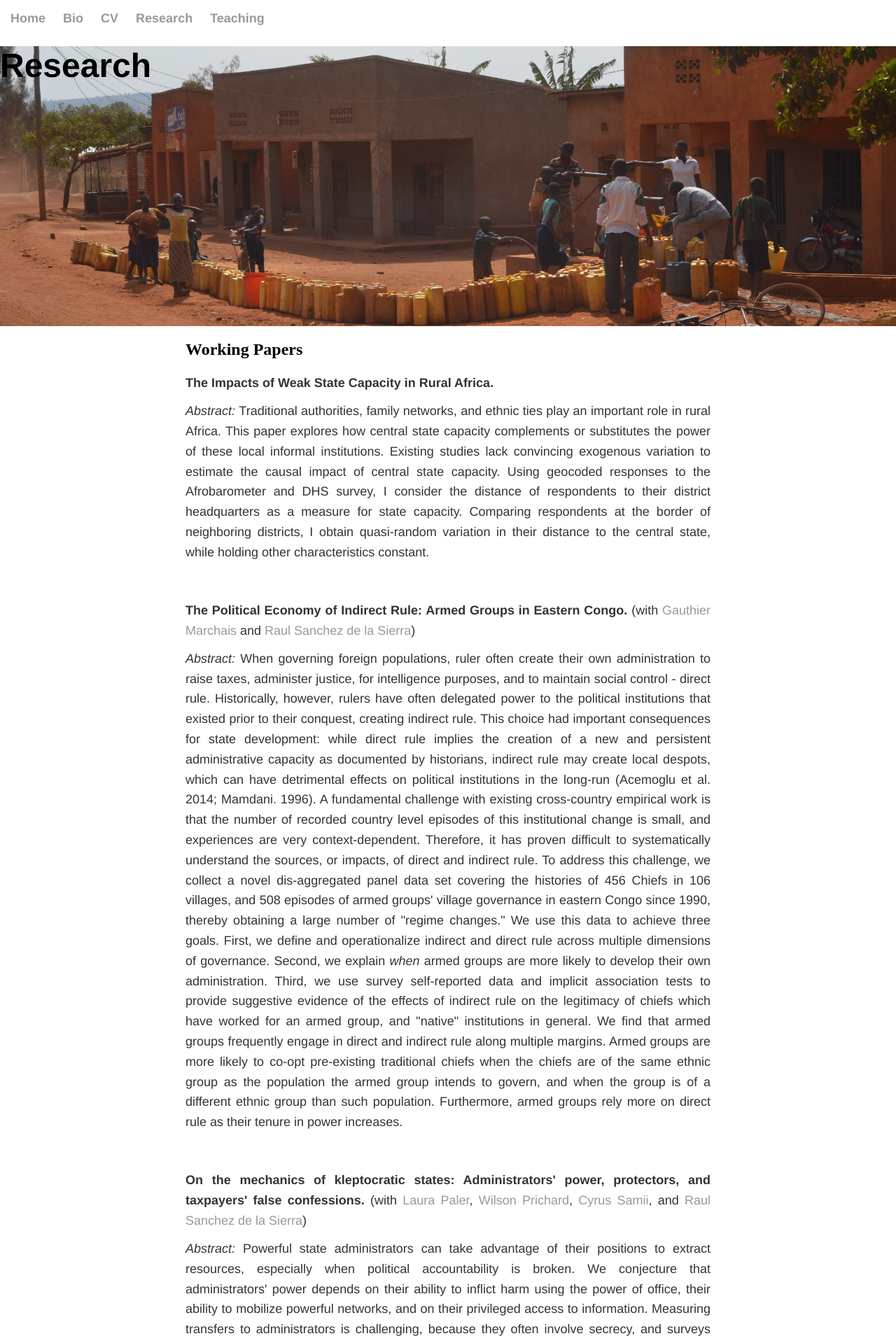
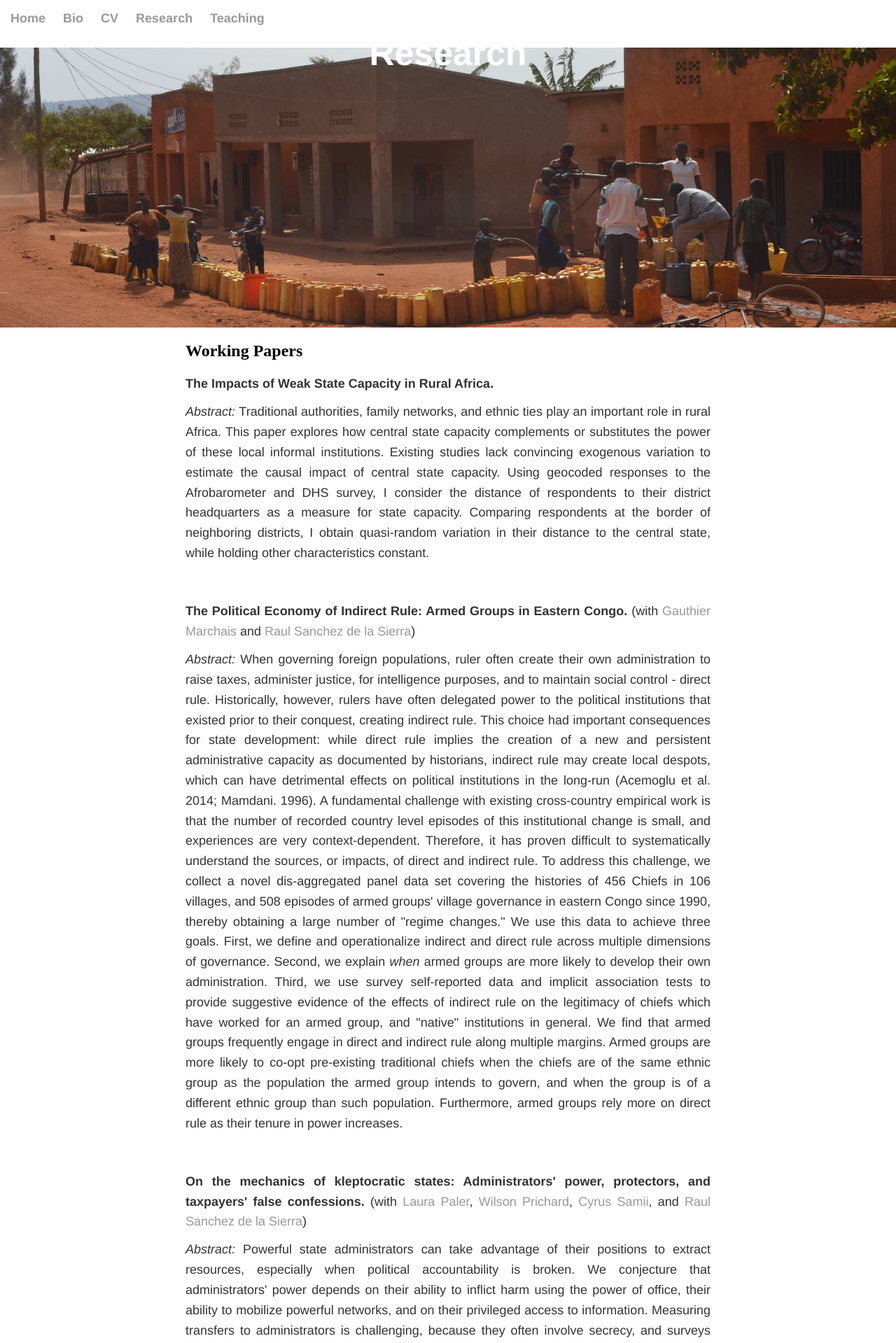
Before and after one commit to soeren-henn/soeren-henn.github.io, a Jekyll site: the page built from research/index.html, in a window 1280 px wide. Shown: the top 1919 px of the page at 70% size. Built offline with Jekyll 4.4.1, drawn with Linux system fonts in a browser that asks for light colours.

Commit message:
Update main.css

```diff
--- a/css/main.css
+++ b/css/main.css
@@ -81,6 +81,15 @@ ul.posts li {
     padding: 0 0 2em 0;
 }
 
+.research-title{
+    text-align: center;
+    line-height: 100%;
+}
+
+.research-title h1{
+    font-size: 50px;
+    color: white;
+}
 .paper {
     padding: 0 0 2em 0;
 }
@@ -136,7 +145,10 @@ ul.posts li {
     }
     .research-header {
         height: 400px;
-  }
+    }
+    .research-title h1{
+        font-size: 50px;
+    }
 }
 
 
```
